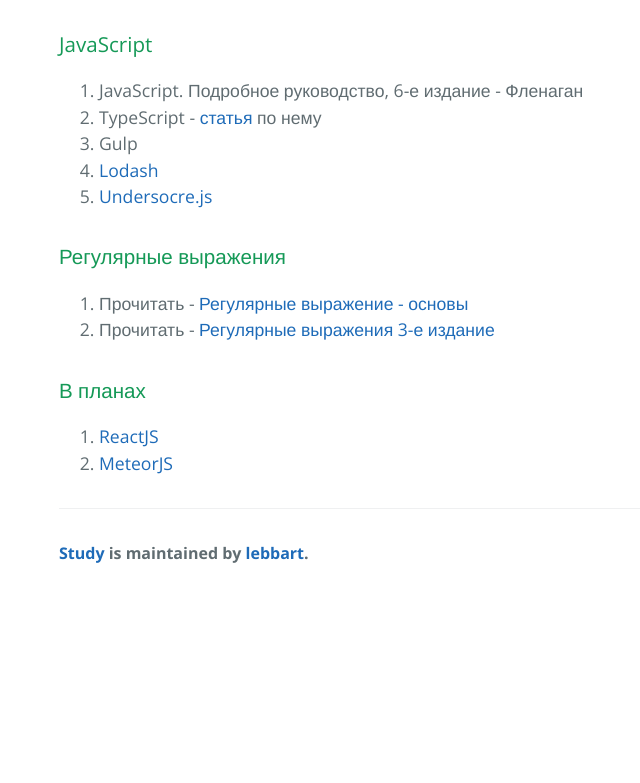
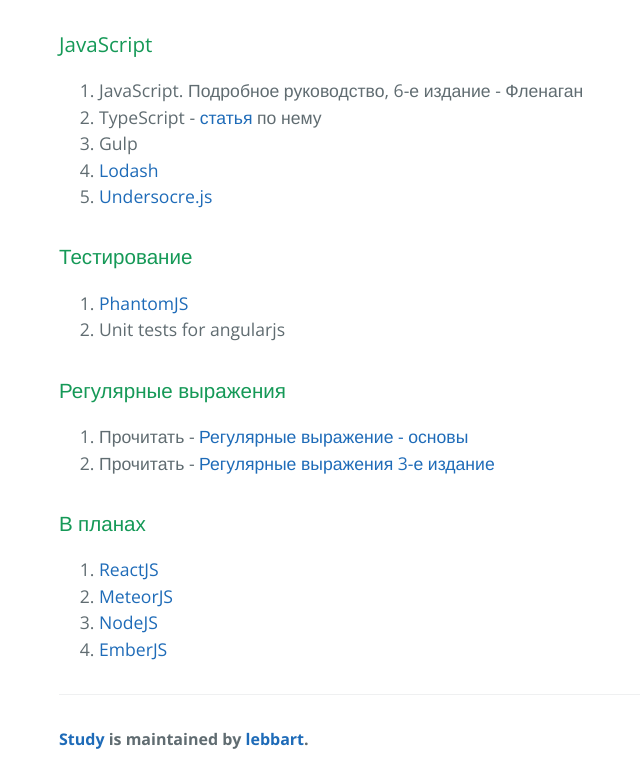
Before and after one commit to lebbart/study, a plain HTML site: page index.html in a window 1280 px wide. Shown: the part 694-1477 px from the top of the page, without its empty margins (165-805 px from the left). Before the commit the page ends 1291 px from the top, so only its background shows below. Drawn offline with nearby package versions, Linux system fonts and the light colour scheme.

Commit message:
Added new minds

```diff
--- a/index.html
+++ b/index.html
@@ -52,6 +52,16 @@
     </p>
 
     <h3>
+        <a id="designer-templates" class="anchor" href="#designer-templates" aria-hidden="true">
+            <span aria-hidden="true" class="octicon octicon-link"></span></a>Тестирование</h3>
+    <p>
+        <ol>
+            <li><a href="http://phantomjs.org/">PhantomJS</a></li>
+            <li>Unit tests for angularjs</li>
+        </ol>
+    </p>
+
+    <h3>
         <a id="creating-pages-manually" class="anchor" href="#creating-pages-manually" aria-hidden="true"><span
                 aria-hidden="true" class="octicon octicon-link"></span></a>Регулярные выражения</h3>
 
@@ -69,6 +79,8 @@
     <ol>
         <li><a href="https://lodash.com/">ReactJS</a></li>
         <li><a href="https://facebook.github.io/react/">MeteorJS</a></li>
+        <li><a href="https://nodejs.org/en/">NodeJS</a></li>
+        <li><a href="http://emberjs.com/">EmberJS</a></li>
     </ol>
     </p>
 
```
